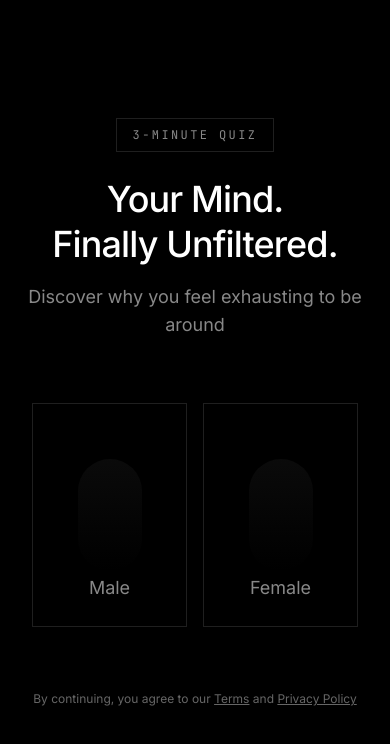
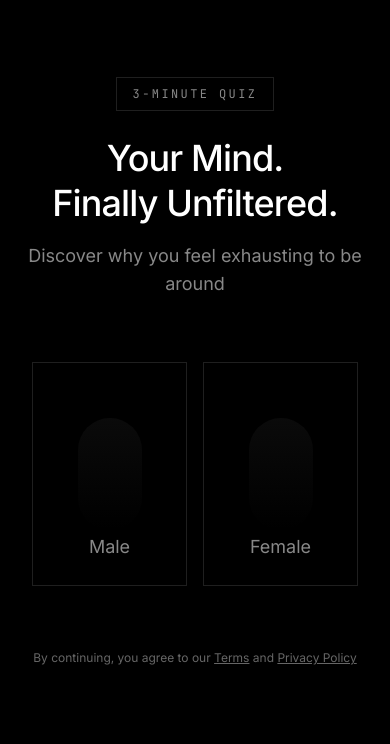
Before and after one commit to o-yermolenko/prism-web-funnel, a Next.js app: page / in a window 390 px wide. Shown: the top 744 px of the page. Built offline with nearby package versions, Linux system fonts and the light colour scheme.

Commit message:
Fix mobile layout: proper spacing below back button and scroll-to-top on navigation

```diff
--- a/src/components/FunnelLayout.tsx
+++ b/src/components/FunnelLayout.tsx
@@ -1,6 +1,6 @@
 'use client';
 
-import { ReactNode } from 'react';
+import { ReactNode, useEffect } from 'react';
 import { useFunnelStore } from '@/lib/store';
 import ProgressLine from './ProgressLine';
 
@@ -18,6 +18,11 @@ export default function FunnelLayout({
   onBack,
 }: FunnelLayoutProps) {
   const { currentScreen, prevScreen } = useFunnelStore();
+
+  // Scroll to top when screen changes
+  useEffect(() => {
+    window.scrollTo(0, 0);
+  }, [currentScreen]);
 
   const handleBack = () => {
     if (onBack) {
@@ -60,9 +65,9 @@ export default function FunnelLayout({
         </div>
       )}
 
-      {/* Main content - centered with offset for back button on mobile */}
-      <main className="flex-1 flex flex-col items-center justify-center px-4 sm:px-6 pt-16 sm:pt-8 pb-8 sm:pb-12">
-        <div className="w-full flex flex-col items-center justify-center -mt-12 sm:-mt-8">
+      {/* Main content - proper spacing below back button on mobile */}
+      <main className="flex-1 flex flex-col items-center px-4 sm:px-6 pt-20 sm:pt-8 pb-8 sm:pb-12 sm:justify-center">
+        <div className="w-full flex flex-col items-center sm:justify-center">
           {children}
         </div>
       </main>
```
